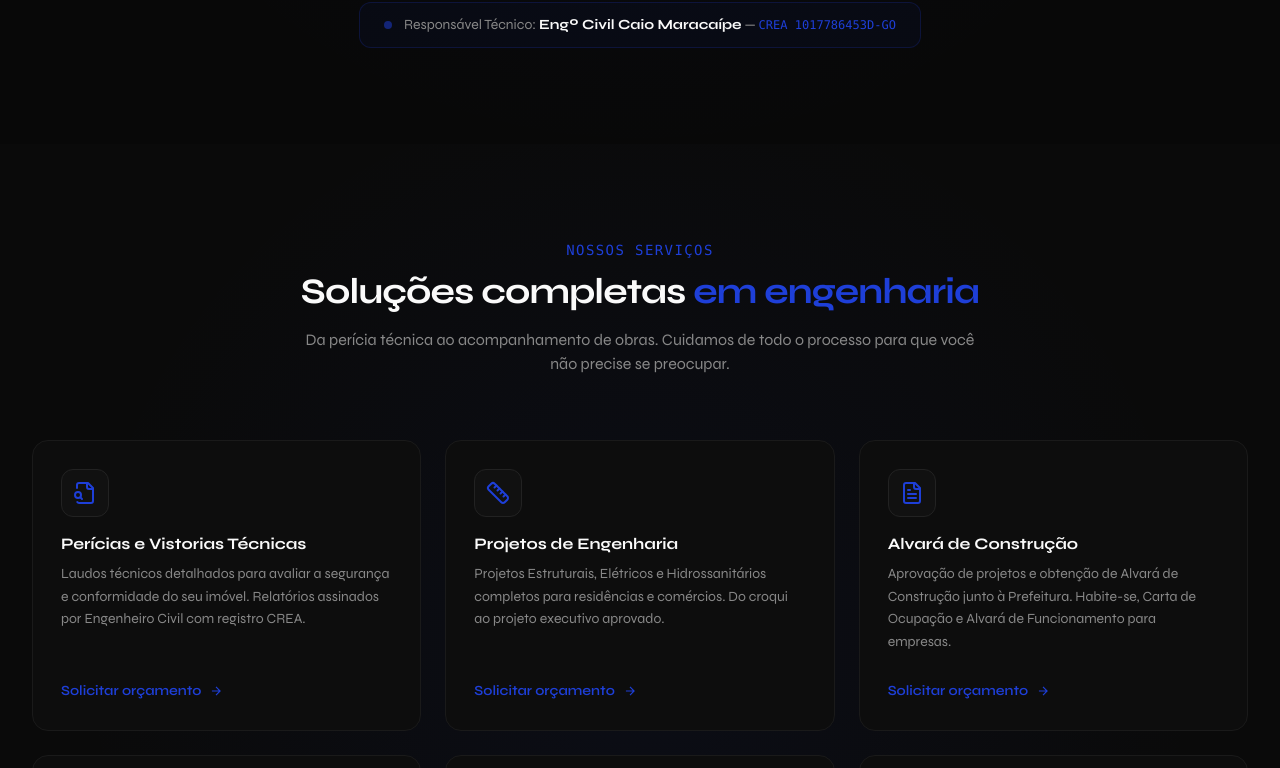
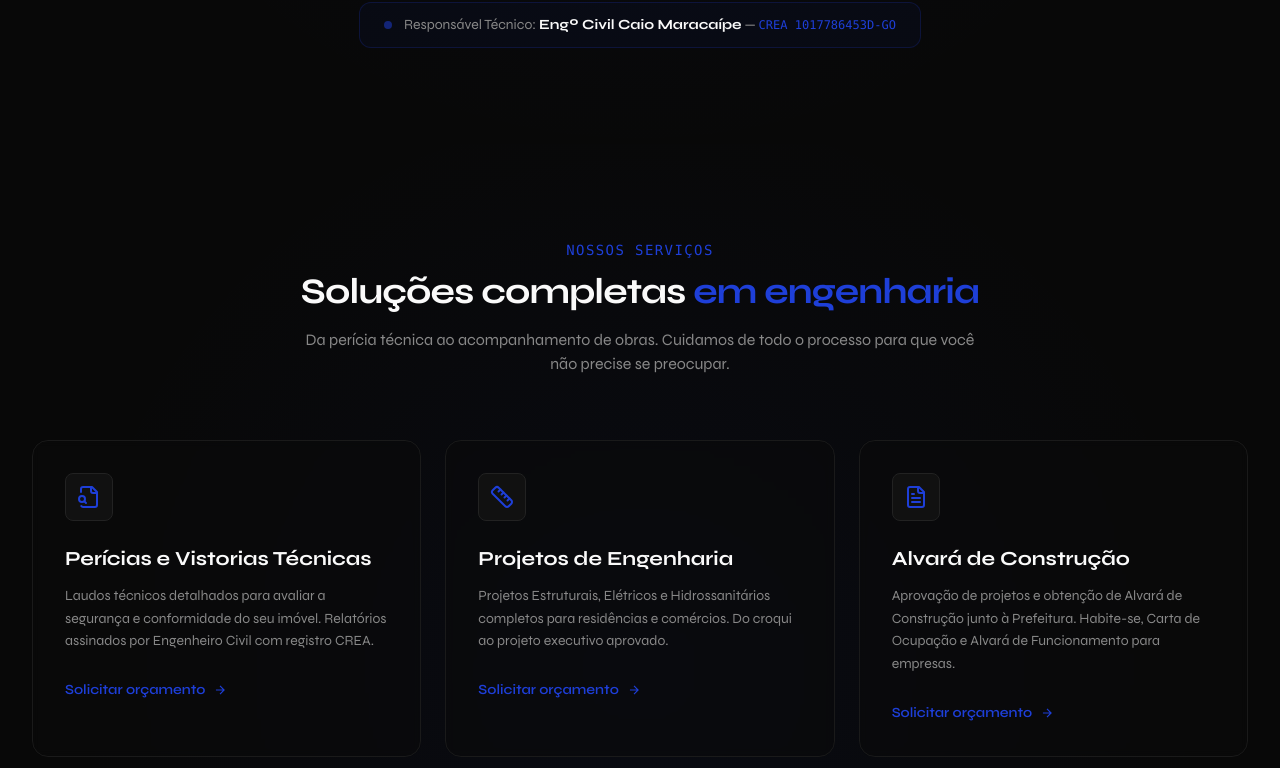
Before and after one commit to carvalhoengenharia2027-collab/carvalhoeng, a Next.js app: page / in a window 1280 px wide. Shown: the part 1841-2609 px from the top of the page. Built offline with nearby package versions, Linux system fonts and the light colour scheme.

Commit message:
Update services.tsx

```diff
--- a/src/components/services.tsx
+++ b/src/components/services.tsx
@@ -43,8 +43,8 @@ const services = [
 
 export function Services() {
   return (
-    <section id="servicos" className="py-24 bg-[#0a0a0a] relative overflow-hidden">
-      <div className="absolute top-0 left-1/2 -translate-x-1/2 w-full h-full bg-[radial-gradient(circle_at_center,rgba(30,63,216,0.06)_0%,transparent_70%)] pointer-events-none" />
+    <section id="servicos" className="py-24 bg-[#080808] relative overflow-hidden">
+      <div className="absolute top-0 left-1/2 -translate-x-1/2 w-full h-full bg-[radial-gradient(circle_at_center,rgba(30,63,216,0.05)_0%,transparent_70%)] pointer-events-none" />
 
       <div className="max-w-7xl mx-auto px-4 sm:px-6 lg:px-8 relative z-10">
         <div className="text-center mb-16">
@@ -58,28 +58,27 @@ export function Services() {
           </p>
         </div>
 
-        <div className="grid grid-cols-1 sm:grid-cols-2 lg:grid-cols-3 gap-6">
+        <div className="grid grid-cols-1 md:grid-cols-2 lg:grid-cols-3 gap-6">
           {services.map((service, index) => (
             <div
               key={index}
-              className="group relative p-7 rounded-2xl bg-[#0d0d0d] border border-[#1a1a1a] hover:border-[#1E3FD8]/50 transition-all duration-500 flex flex-col gap-4"
+              className="group relative p-8 rounded-2xl bg-[#0a0a0a]/50 border border-[#1a1a1a] hover:border-[#1E3FD8]/50 transition-all duration-500 backdrop-blur-sm"
             >
-              <div className="absolute inset-0 rounded-2xl bg-[#1E3FD8]/4 opacity-0 group-hover:opacity-100 transition-opacity duration-500" />
-
-              <div className="relative z-10 w-12 h-12 rounded-xl bg-[#111111] border border-[#222222] flex items-center justify-center group-hover:scale-110 group-hover:border-[#1E3FD8]/40 transition-all duration-300 group-hover:shadow-[0_0_20px_rgba(30,63,216,0.2)]">
-                <service.icon className="w-6 h-6 text-[#1E3FD8]" />
-              </div>
+              <div className="absolute inset-0 rounded-2xl bg-[#1E3FD8]/5 opacity-0 group-hover:opacity-100 transition-opacity duration-500" />
 
               <div className="relative z-10">
-                <h3 className="text-base font-bold text-[#fafafa] mb-2 group-hover:text-[#1E3FD8] transition-colors leading-snug">
+                <div className="w-12 h-12 rounded-lg bg-[#111111] border border-[#222222] flex items-center justify-center mb-6 group-hover:scale-110 group-hover:border-[#1E3FD8]/30 group-hover:shadow-[0_0_20px_rgba(30,63,216,0.2)] transition-all duration-500">
+                  <service.icon className="w-6 h-6 text-[#1E3FD8]" />
+                </div>
+
+                <h3 className="text-xl font-bold text-[#fafafa] mb-3 group-hover:text-[#1E3FD8] transition-colors">
                   {service.title}
                 </h3>
-                <p className="text-sm leading-relaxed text-[#888888]">
+
+                <p className="text-sm leading-relaxed text-[#888888] group-hover:text-[#aaaaaa] transition-colors mb-6">
                   {service.description}
                 </p>
-              </div>
 
-              <div className="relative z-10 mt-auto pt-2">
                 <a
                   href={`https://wa.me/5562998062169?text=Olá!%20Gostaria%20de%20informações%20sobre%20${encodeURIComponent(service.title)}.`}
                   target="_blank"
```
